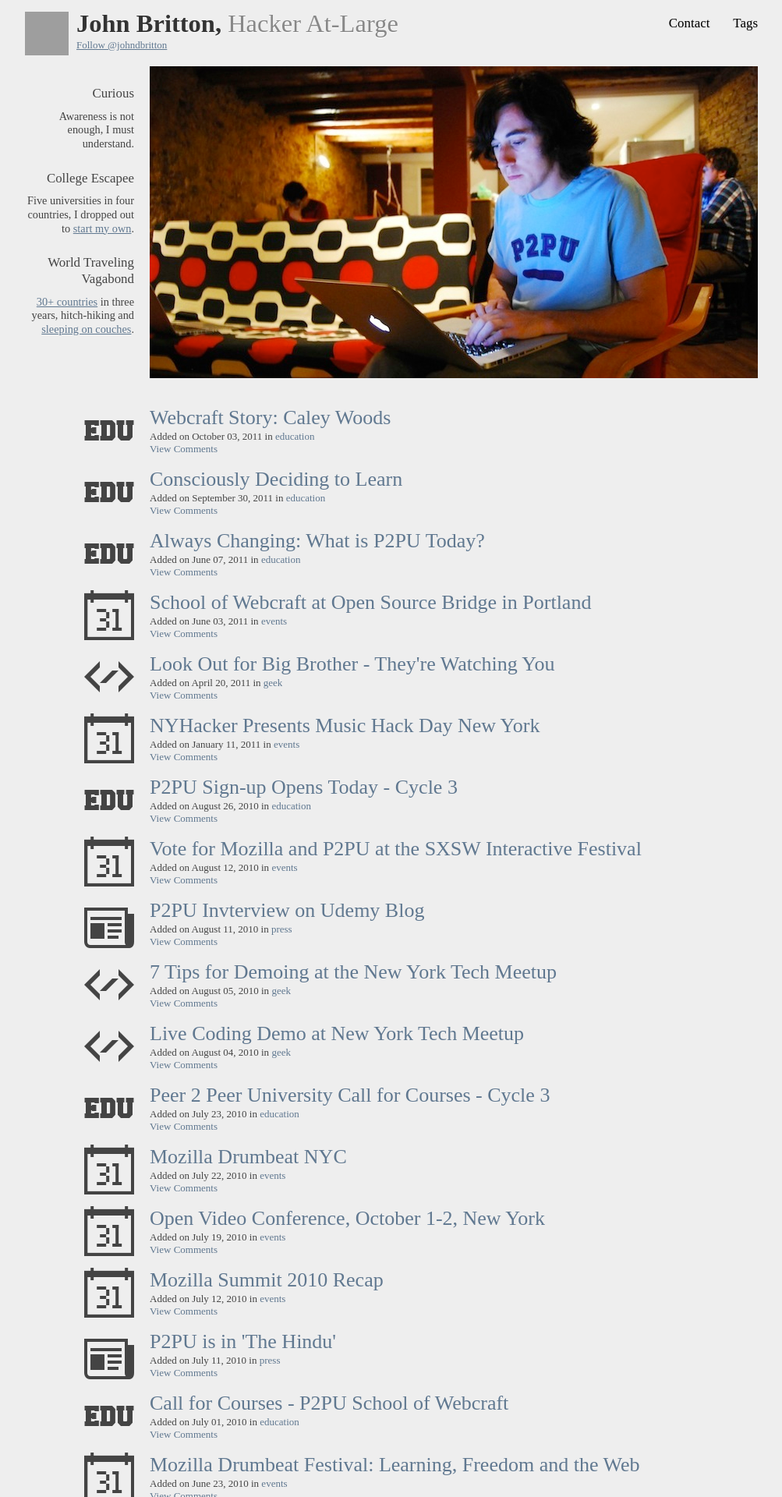
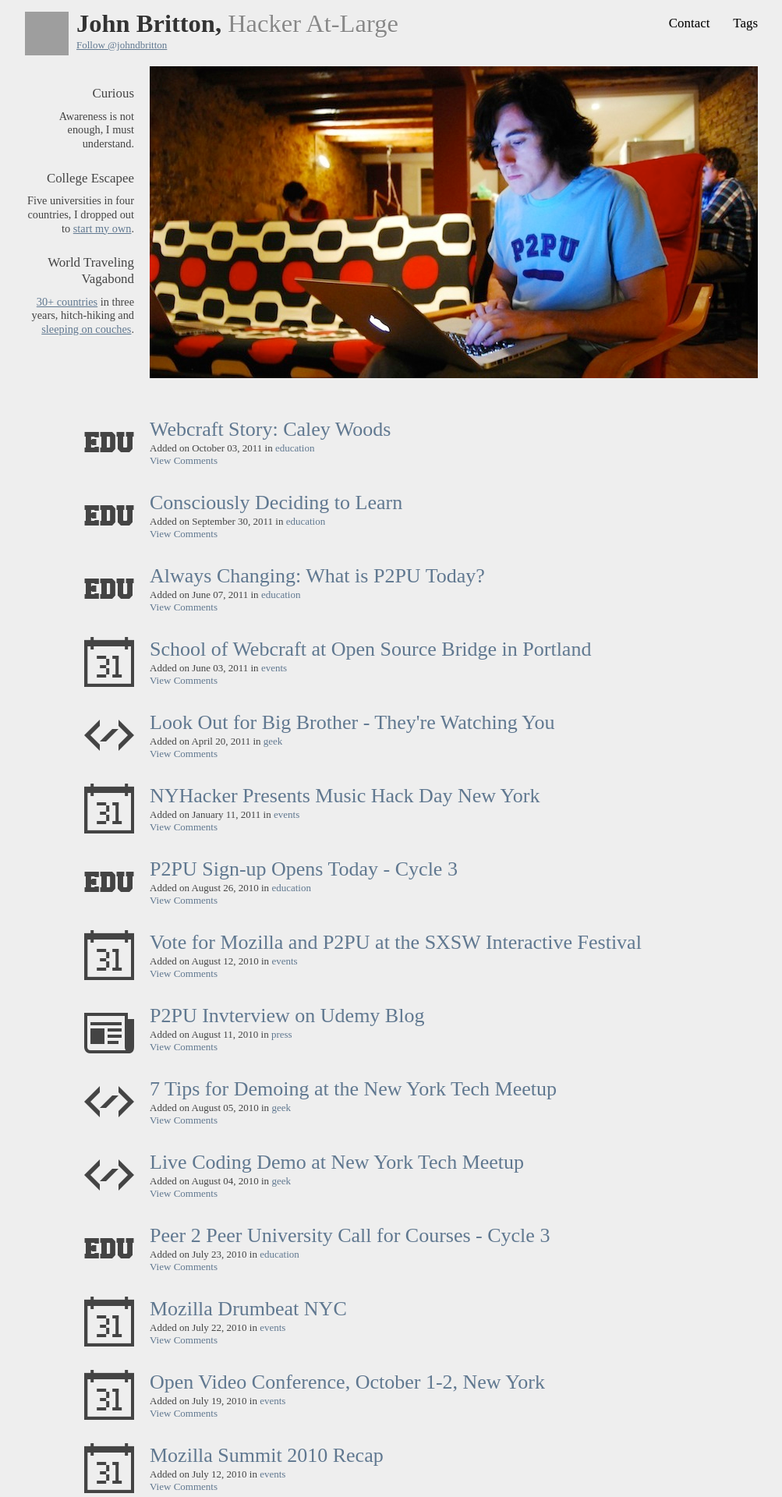
Before and after one commit to johndbritton/johndbritton.github.io, a Jekyll site: the page built from index.html, in a window 1280 px wide. Shown: the top 1920 px of the page at 78% size, without its empty margins (138-1141 px from the left). Built offline with Jekyll 4.4.1, drawn with Linux system fonts in a browser that asks for light colours; nearby versions of some CDN libraries; some web fonts are replaced; comment, search, counter and statistics services are not loaded; grey boxes are pictures that could not be loaded.

Commit message:
added more spacing between posts

```diff
--- a/css/style.css
+++ b/css/style.css
@@ -261,7 +261,7 @@ header {
   padding: 0;
 }
 #blog li {
-  margin: 15px 0px;
+  margin: 30px 0px;
   padding-left: 84px;
 }
 #blog li.category-education{
```
